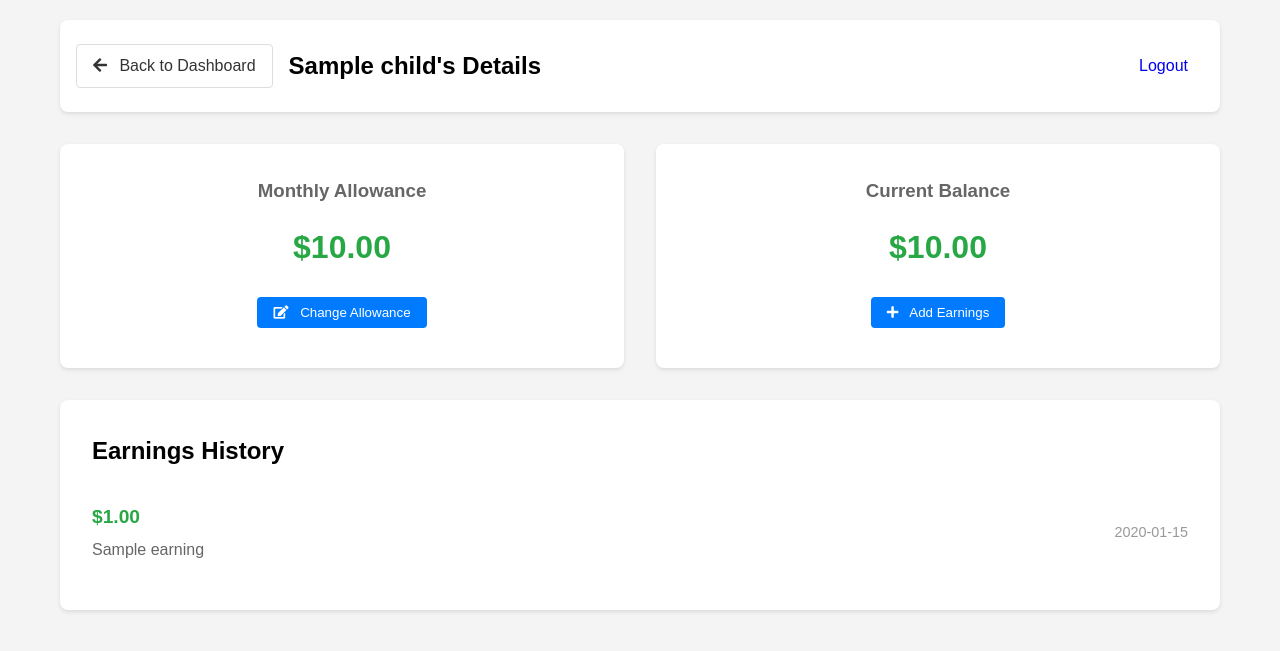
After one commit to deenaik/game, a Flask app: template templates/child_details.html in a window 1280 px wide. The commit adds this page. Shown: the top 651 px of the page. Run offline with Flask 3, Linux system fonts and the light colour scheme; the template is opened without the code that fills it: most values are stand-ins (such as "Sample title", 1, 10 or a date in 2020).

Commit message:
Monthly allowance and Additional earnings tracking

```diff
--- a/app.py
+++ b/app.py
@@ -8,7 +8,6 @@ app.secret_key = Config.SECRET_KEY
 
 # Initialize database only once when the application starts
 db = Database()
-db.init_db()
 
 # Login required decorator
 def login_required(f):
@@ -95,5 +94,50 @@ def logout():
     session.clear()
     return redirect(url_for('login'))
 
+@app.route('/child/<child_email>')
+@login_required
+def child_details(child_email):
+    if session.get('user_type') != 'parent':
+        return redirect(url_for('game_home'))
+
+    child = db.get_child_details(child_email)
+    earnings_history = db.get_earnings_history(child_email)
+
+    if not child:
+        flash('Child not found')
+        return redirect(url_for('dashboard'))
+
+    return render_template('child_details.html', child=child, earnings=earnings_history)
+
+@app.route('/child/<child_email>/update-allowance', methods=['POST'])
+@login_required
+def update_allowance(child_email):
+    if session.get('user_type') != 'parent':
+        return redirect(url_for('game_home'))
+
+    amount = request.form.get('amount')
+    if db.update_monthly_allowance(child_email, amount):
+        flash('Monthly allowance updated successfully')
+    else:
+        flash('Failed to update monthly allowance')
+
+    return redirect(url_for('child_details', child_email=child_email))
+
+@app.route('/child/<child_email>/add-earnings', methods=['POST'])
+@login_required
+def add_earnings(child_email):
+    if session.get('user_type') != 'parent':
+        return redirect(url_for('game_home'))
+
+    amount = request.form.get('amount')
+    description = request.form.get('description')
+
+    if db.add_earnings(child_email, amount, description):
+        flash('Earnings added successfully')
+    else:
+        flash('Failed to add earnings')
+
+    return redirect(url_for('child_details', child_email=child_email))
+
 if __name__ == '__main__':
     app.run(debug=True)
--- a/static/css/style.css
+++ b/static/css/style.css
@@ -176,3 +176,125 @@ body {
 .btn i {
     margin-right: 0.5rem;
 }
+
+/* Child Details Styles */
+.nav-left {
+    display: flex;
+    align-items: center;
+    gap: 1rem;
+}
+
+.back-btn {
+    background: transparent;
+    color: #333;
+    border: 1px solid #ddd;
+}
+
+.financial-overview {
+    display: grid;
+    grid-template-columns: repeat(auto-fit, minmax(250px, 1fr));
+    gap: 2rem;
+    margin: 2rem 0;
+}
+
+.stat-card {
+    background: white;
+    padding: 2rem;
+    border-radius: 8px;
+    box-shadow: 0 2px 4px rgba(0, 0, 0, 0.1);
+    text-align: center;
+}
+
+.stat-card h3 {
+    color: #666;
+    margin-bottom: 1rem;
+}
+
+.amount {
+    font-size: 2rem;
+    font-weight: bold;
+    color: #28a745;
+    margin-bottom: 1rem;
+}
+
+.earnings-history {
+    background: white;
+    padding: 2rem;
+    border-radius: 8px;
+    box-shadow: 0 2px 4px rgba(0, 0, 0, 0.1);
+}
+
+.earnings-list {
+    margin-top: 1rem;
+}
+
+.earning-item {
+    display: flex;
+    justify-content: space-between;
+    align-items: center;
+    padding: 1rem 0;
+    border-bottom: 1px solid #eee;
+}
+
+.earning-item:last-child {
+    border-bottom: none;
+}
+
+.earning-info {
+    flex: 1;
+}
+
+.earning-info .amount {
+    font-size: 1.2rem;
+    margin-bottom: 0.25rem;
+}
+
+.earning-info .description {
+    color: #666;
+}
+
+.date {
+    color: #999;
+    font-size: 0.9rem;
+}
+
+/* Modal Styles */
+.modal {
+    display: none;
+    position: fixed;
+    top: 0;
+    left: 0;
+    width: 100%;
+    height: 100%;
+    background: rgba(0, 0, 0, 0.5);
+    z-index: 1000;
+}
+
+.modal-content {
+    background: white;
+    padding: 2rem;
+    border-radius: 8px;
+    max-width: 500px;
+    margin: 4rem auto;
+}
+
+.modal-actions {
+    display: flex;
+    justify-content: flex-end;
+    gap: 1rem;
+    margin-top: 2rem;
+}
+
+textarea {
+    width: 100%;
+    min-height: 100px;
+    padding: 0.5rem;
+    border: 1px solid #ddd;
+    border-radius: 4px;
+    resize: vertical;
+}
+
+/* Make child cards clickable */
+.child-card {
+    cursor: pointer;
+}
--- a/static/js/main.js
+++ b/static/js/main.js
@@ -30,3 +30,27 @@ document.querySelectorAll('form').forEach(form => {
         }
     });
 });
+
+// Add these functions
+function showAllowanceModal() {
+    document.getElementById('allowanceModal').style.display = 'block';
+}
+
+function hideAllowanceModal() {
+    document.getElementById('allowanceModal').style.display = 'none';
+}
+
+function showEarningsModal() {
+    document.getElementById('earningsModal').style.display = 'block';
+}
+
+function hideEarningsModal() {
+    document.getElementById('earningsModal').style.display = 'none';
+}
+
+// Close modals when clicking outside
+window.onclick = function(event) {
+    if (event.target.className === 'modal') {
+        event.target.style.display = 'none';
+    }
+}
--- /dev/null
+++ b/templates/child_details.html
@@ -0,0 +1,95 @@
+{% extends "base.html" %}
+
+{% block title %}{{ child[0] }}'s Details{% endblock %}
+
+{% block content %}
+<div class="container">
+    <nav class="navbar">
+        <div class="nav-left">
+            <a href="{{ url_for('dashboard') }}" class="btn back-btn">
+                <i class="fas fa-arrow-left"></i> Back to Dashboard
+            </a>
+            <h1>{{ child[0] }}'s Details</h1>
+        </div>
+        <a href="{{ url_for('logout') }}" class="btn">Logout</a>
+    </nav>
+
+    <div class="child-details-content">
+        <div class="financial-overview">
+            <div class="stat-card">
+                <h3>Monthly Allowance</h3>
+                <p class="amount">${{ "%.2f"|format(child[2] or 0) }}</p>
+                <button class="btn primary" onclick="showAllowanceModal()">
+                    <i class="fas fa-edit"></i> Change Allowance
+                </button>
+            </div>
+
+            <div class="stat-card">
+                <h3>Current Balance</h3>
+                <p class="amount">${{ "%.2f"|format(child[3] or 0) }}</p>
+                <button class="btn primary" onclick="showEarningsModal()">
+                    <i class="fas fa-plus"></i> Add Earnings
+                </button>
+            </div>
+        </div>
+
+        <div class="earnings-history">
+            <h2>Earnings History</h2>
+            {% if earnings %}
+                <div class="earnings-list">
+                    {% for earning in earnings %}
+                    <div class="earning-item">
+                        <div class="earning-info">
+                            <p class="amount">${{ "%.2f"|format(earning[0]) }}</p>
+                            <p class="description">{{ earning[1] }}</p>
+                        </div>
+                        <p class="date">{{ earning[2].strftime('%Y-%m-%d %H:%M') }}</p>
+                    </div>
+                    {% endfor %}
+                </div>
+            {% else %}
+                <p class="no-earnings">No earnings recorded yet.</p>
+            {% endif %}
+        </div>
+    </div>
+</div>
+
+<!-- Allowance Modal -->
+<div id="allowanceModal" class="modal">
+    <div class="modal-content">
+        <h2>Update Monthly Allowance</h2>
+        <form action="{{ url_for('update_allowance', child_email=child[1]) }}" method="POST">
+            <div class="form-group">
+                <label for="amount">New Monthly Amount ($)</label>
+                <input type="number" step="0.01" min="0" id="amount" name="amount"
+                       value="{{ child[2] or 0 }}" required>
+            </div>
+            <div class="modal-actions">
+                <button type="button" class="btn secondary" onclick="hideAllowanceModal()">Cancel</button>
+                <button type="submit" class="btn primary">Update</button>
+            </div>
+        </form>
+    </div>
+</div>
+
+<!-- Earnings Modal -->
+<div id="earningsModal" class="modal">
+    <div class="modal-content">
+        <h2>Add Earnings</h2>
+        <form action="{{ url_for('add_earnings', child_email=child[1]) }}" method="POST">
+            <div class="form-group">
+                <label for="amount">Amount ($)</label>
+                <input type="number" step="0.01" min="0" id="amount" name="amount" required>
+            </div>
+            <div class="form-group">
+                <label for="description">Description</label>
+                <textarea id="description" name="description" required></textarea>
+            </div>
+            <div class="modal-actions">
+                <button type="button" class="btn secondary" onclick="hideEarningsModal()">Cancel</button>
+                <button type="submit" class="btn primary">Add</button>
+            </div>
+        </form>
+    </div>
+</div>
+{% endblock %}
--- a/templates/dashboard.html
+++ b/templates/dashboard.html
@@ -20,7 +20,7 @@
         <div class="children-grid">
             {% if children %}
                 {% for child in children %}
-                <div class="child-card">
+                <div class="child-card" onclick="window.location.href='{{ url_for('child_details', child_email=child[1]) }}'">
                     <div class="child-info">
                         <h3>{{ child[0] }}</h3>
                         <p>{{ child[1] }}</p>
```
Also changed, not shown: database.py (+83 -5 lines).
